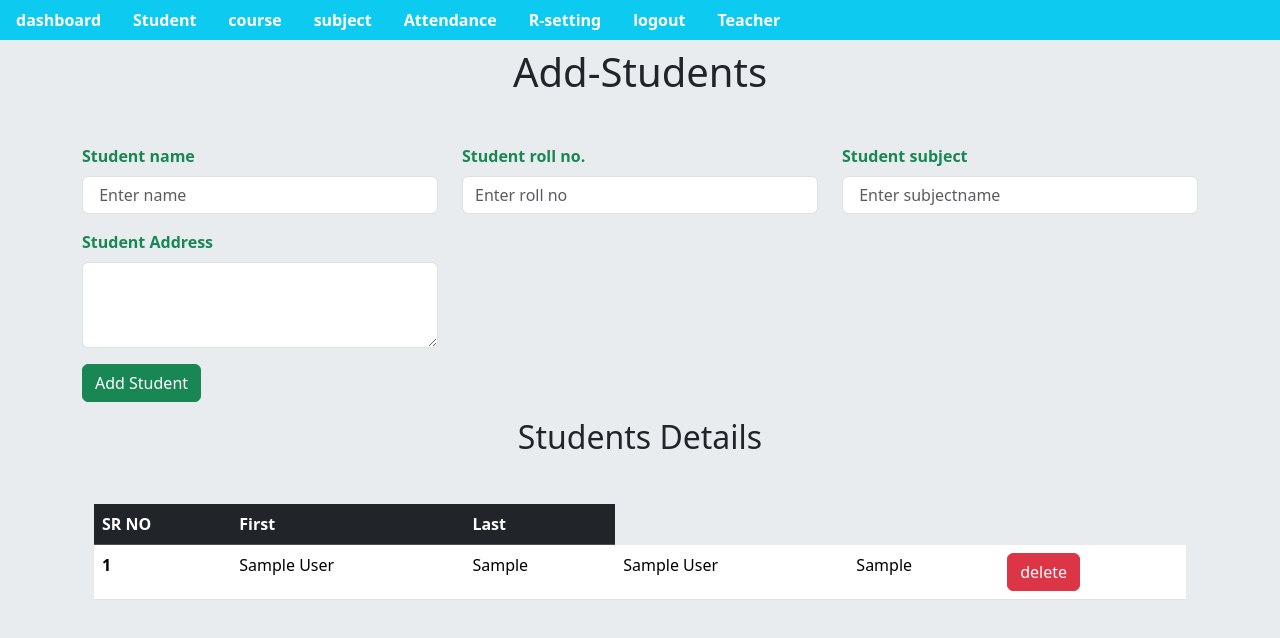
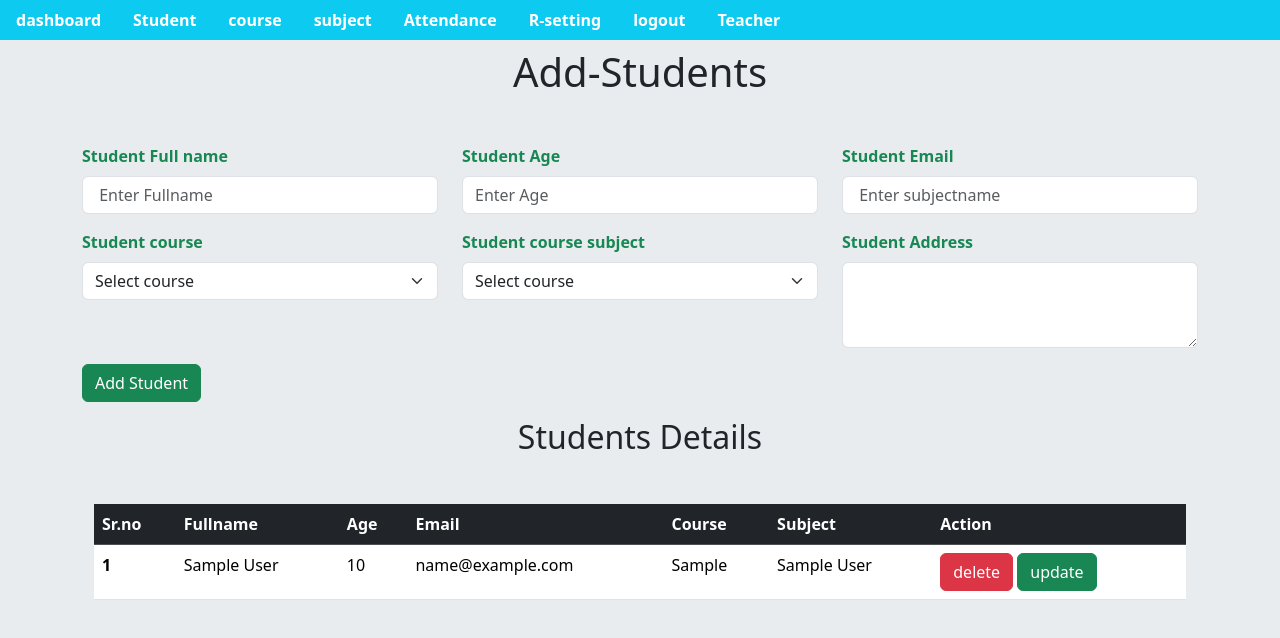
Before and after one commit to VishuRs/attend_project, a PHP site: page /student.php in a window 1280 px wide. Shown: the top 638 px of the page. Run offline with PHP 8.4, Linux system fonts and the light colour scheme; the visitor is signed in with stand-in values (Sample User, id 1); tables that the repository leaves empty or names only in its code hold one stand-in row (values such as "Sample post"); data that the repository does not hold is empty.

Commit message:
changes/ in student and course page

```diff
--- a/admin/student.php
+++ b/admin/student.php
@@ -8,7 +8,6 @@ if (!isset($_SESSION['uname'])) {
 ?>
 <!DOCTYPE html>
 <html lang="en">
-
 <head>
     <meta charset="UTF-8">
     <meta name="viewport" content="width=device-width, initial-scale=1.0">
@@ -16,7 +15,6 @@ if (!isset($_SESSION['uname'])) {
     <!-- bootsrap css link  -->
     <link href="https://cdn.jsdelivr.net/npm/bootstrap@5.3.2/dist/css/bootstrap.min.css" rel="stylesheet" integrity="sha384-T3c6CoIi6uLrA9TneNEoa7RxnatzjcDSCmG1MXxSR1GAsXEV/Dwwykc2MPK8M2HN" crossorigin="anonymous">
 </head>
-
 <body class="bg-body-secondary">
     <!-- header -->
     <?php include 'component/header.php'; ?>
@@ -26,23 +24,61 @@ if (!isset($_SESSION['uname'])) {
         <div class="text-center mb-5 ">
             <h1>Add-Students</h1>
         </div>
-    <form action="" method="post" id="student-form">
+        <form   id="student-form">
         <div class="row">
             <div class="col-4 mb-3">
-          <label for="exampleFormControlInput1" class="form-label text-success fw-bold ">Student name</label>
-          <input type="text" class="form-control" id="std_name" name="st_name" placeholder=" Enter name">
+                <label for="exampleFormControlInput1" class="form-label text-success fw-bold "> Student Full name</label>
+                <input type="text" class="form-control" id="std_name" name="st-name" placeholder=" Enter Fullname">
               </div>
             <div class="col-4 mb-3">
-          <label for="exampleFormControlInput1" class="form-label text-success text-success fw-bold">Student roll no.</label>
-          <input type="text" class="form-control" id="std_rollno" name="st_rollno" placeholder="Enter roll no">
+                <label for="exampleFormControlInput1" class="form-label text-success text-success fw-bold">Student Age</label>
+                <input type="text" class="form-control" id="std_rollno" name="st-age" placeholder="Enter Age">
               </div>
             <div class="col-4 mb-3">
-          <label for="exampleFormControlInput1" class="form-label text-success text-success fw-bold">Student subject</label>
-          <input type="text" class="form-control" id="std_subject" name="st_subject" placeholder=" Enter subjectname">
+                <label for="exampleFormControlInput1" class="form-label text-success text-success fw-bold">Student Email</label>
+                <input type="text" class="form-control" id="std_subject" name="st-email" placeholder=" Enter subjectname">
+              </div>
+              <div class="col-4">
+              <label for="exampleFormControlTextarea1" class="form-label  text-success text-success fw-bold">Student course </label>
+                  <select class="form-select form-control" name="course-name" aria-label="Default select example">
+                    <option selected disabled> Select course</option>
+                    <?php
+                      include 'controls/config.php';
+                      $sql = "SELECT * FROM `course`";
+                      $result = mysqli_query($con,$sql);
+
+                      if (mysqli_num_rows($result) > 0) {
+                          while($data = mysqli_fetch_assoc($result)){
+                            ?>
+                              <option value="<?php echo $data['C_name']; ?>"><?php echo $data['C_name']; ?></option>
+                            <?php
+                          }
+                      }
+                    ?>
+                  </select>
+                  </div>
+                  <div class="col-4">
+                <label for="exampleFormControlTextarea1" class="form-label  text-success text-success fw-bold">Student course subject</label>
+                  <select class="form-select form-control" name="course-subject-name" aria-label="Default select example">
+                    <option  selected disabled> Select course</option>
+                    <?php
+                      include 'controls/config.php';
+                      $sql = "SELECT * FROM `subject`";
+                      $result = mysqli_query($con,$sql);
+
+                      if (mysqli_num_rows($result) > 0) {
+                          while($data = mysqli_fetch_assoc($result)){
+                            ?>
+                              <option value="<?php echo $data['S_name']; ?>"><?php echo $data['S_name']; ?></option>
+                            <?php
+                          }
+                      }
+                    ?>
+                  </select>
                   </div>
               <div class=" col-4 mb-3">
                 <label for="exampleFormControlTextarea1" class="form-label  text-success text-success fw-bold">Student Address </label>
-          <textarea class="form-control" id="std_add" name="st_add" rows="3"></textarea>
+                <textarea class="form-control" id="std_add" name="st-address" rows="3"></textarea>
               </div>
               <div class="mb-3">
               <button type="submit" class="btn btn-success">Add Student</button>
@@ -60,30 +96,36 @@ if (!isset($_SESSION['uname'])) {
         <table class="table table-hover border-1">
             <thead class="table-dark ">
                 <tr>
-            <th scope="col">SR NO</th>
-            <th scope="col">First</th>
-            <th scope="col">Last</th>
+                  <th scope="col">Sr.no</th>
+                  <th scope="col">Fullname</th>
+                  <th scope="col">Age</th>
+                  <th scope="col">Email</th>
+                  <th scope="col">Course</th>
+                  <th scope="col">Subject</th>
+                  <th scope="col">Action</th>
+
                 </tr>
               </thead>
               <tbody>
               <?php
                 include 'controls/config.php';
 
-          $sql = "SELECT * FROM `student` ";
-          $run = mysqli_query($con, $sql);
+                $sql = "SELECT * FROM `student`";
+                $run = mysqli_query($con,$sql);
 
                 if (mysqli_num_rows($run) > 0) {
-            while ($data = mysqli_fetch_assoc($run)) {
+                  $a = 0;
+                  while( $data = mysqli_fetch_assoc($run)){
                     ?>
                     <tr>
-                <th scope="row">1</th>
-                <td><?php echo $data['std_name'] ?></td>
-                <td><?php echo $data['std_rollno'] ?></td>
-                <td><?php echo $data['std_subject'] ?></td>
-                <td><?php echo $data['std_add'] ?></td>
-                <td><a href="" class="btn btn-danger">delete</a></td>
+                  <th scope="row"><?php echo $a+=1; ?></th>
+                  <td><?php echo $data['std_name']?></td>
+                  <td><?php echo $data['std_age']?></td>
+                  <td><?php echo $data['std_email']?></td>
+                  <td><?php echo $data['std_course']?></td>
+                  <td><?php echo $data['std_subject']?></td>
+                  <td><a href="" class="btn btn-danger">delete</a> <a href="" class="btn btn-success">update</a></td>
                 </tr>
-
                 <?php
                   }
                 }
@@ -94,16 +136,12 @@ if (!isset($_SESSION['uname'])) {
       </div>
       <script src="./js/jquery.min.js"></script>
       <script>
-      $("subject-form").submit(function(e) {
+              $("#student-form").submit(function(e){
           e.preventDefault();
 
-        var name = $("#std_name").val();
-        var password = $("#std_rollno").val();
-        var name = $("#std_subject").val();
-        var password = $("#std_add").val();
+        //  let fdata = new FormData();
+        let fdata = $("#student-form").serialize();
 
-
-        let fdata = $("#student-form").serialize()
           console.log(fdata);
 
           $.ajax({
@@ -125,5 +163,4 @@ if (!isset($_SESSION['uname'])) {
     <!-- bootstrap js link -->
     <script src="https://cdn.jsdelivr.net/npm/bootstrap@5.3.2/dist/js/bootstrap.bundle.min.js" integrity="sha384-C6RzsynM9kWDrMNeT87bh95OGNyZPhcTNXj1NW7RuBCsyN/o0jlpcV8Qyq46cDfL" crossorigin="anonymous"></script>
 </body>
-
 </html>
```
Also changed, not shown: admin/controls/insert-student.php (+11 -7 lines), admin/course.php (+17 -12 lines). Lines whose indentation alone changed are shown as unchanged.
